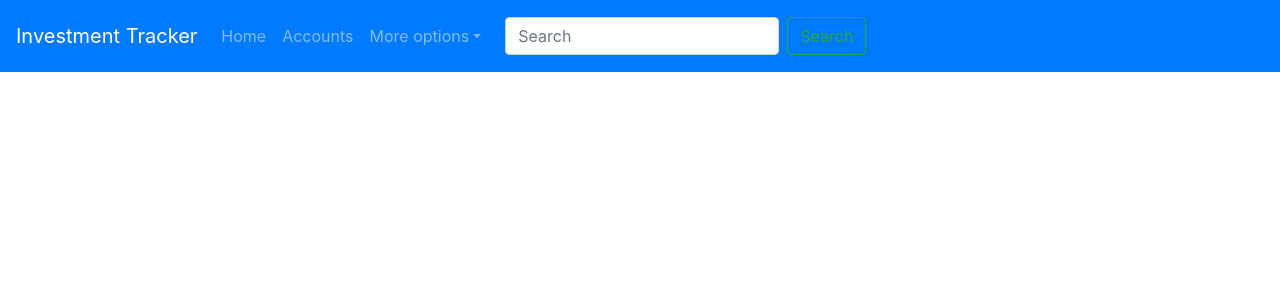
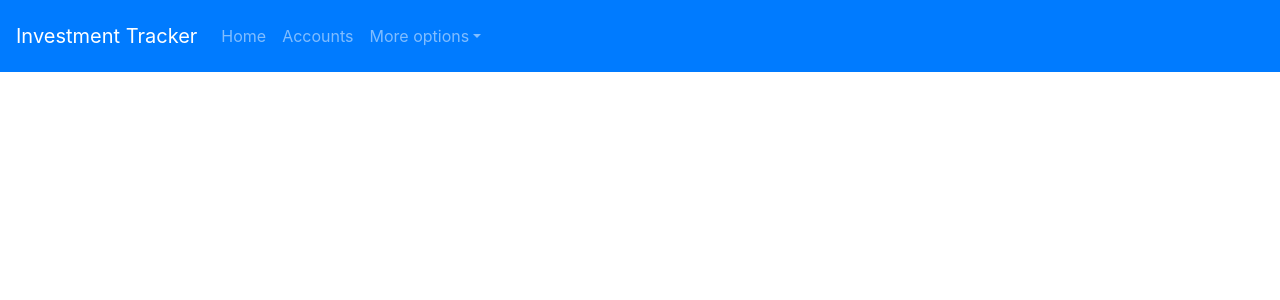
Before and after one commit to rhday/investment-frontend, a React (Create React App) app: page / in a window 1280 px wide. Shown: the top 300 px of the page. Built offline with nearby package versions, Linux system fonts and the light colour scheme; no server answers.

Commit message:
removed functionality from Navbar that isn't applicable yet

```diff
--- a/src/App.js
+++ b/src/App.js
@@ -1,6 +1,7 @@
 import './styling/App.css';
 import React from 'react';
 import AccountsContainer from './containers/AccountsContainer';
+
 import * as ReactBootStrap from 'react-bootstrap';
 
 
@@ -25,10 +26,10 @@ class App extends React.Component {
         {/* <ReactBootStrap.NavDropdown.Item href="#action/3.4">Separated link</ReactBootStrap.NavDropdown.Item>*/}
         </ReactBootStrap.NavDropdown>
         </ReactBootStrap.Nav>
-    <ReactBootStrap.Form inline>
+        {/*<ReactBootStrap.Form inline>
         <ReactBootStrap.FormControl type="text" placeholder="Search" className="mr-sm-2" />
         <ReactBootStrap.Button variant="outline-success">Search</ReactBootStrap.Button>
-    </ReactBootStrap.Form>
+        </ReactBootStrap.Form>*/}
         </ReactBootStrap.Navbar.Collapse>
         </ReactBootStrap.Navbar>
         <header className="Investment Tracker"></header>
--- a/src/index.js
+++ b/src/index.js
@@ -5,6 +5,8 @@ import thunk from 'redux-thunk';
 import { Provider } from 'react-redux';
 import accountReducer from './reducers/accountReducer';
 import {BrowserRouter as Router} from 'react-router-dom';
+
+
 import 'bootstrap/dist/css/bootstrap.min.css'
 
 
```
Lines whose indentation alone changed are shown as unchanged.
